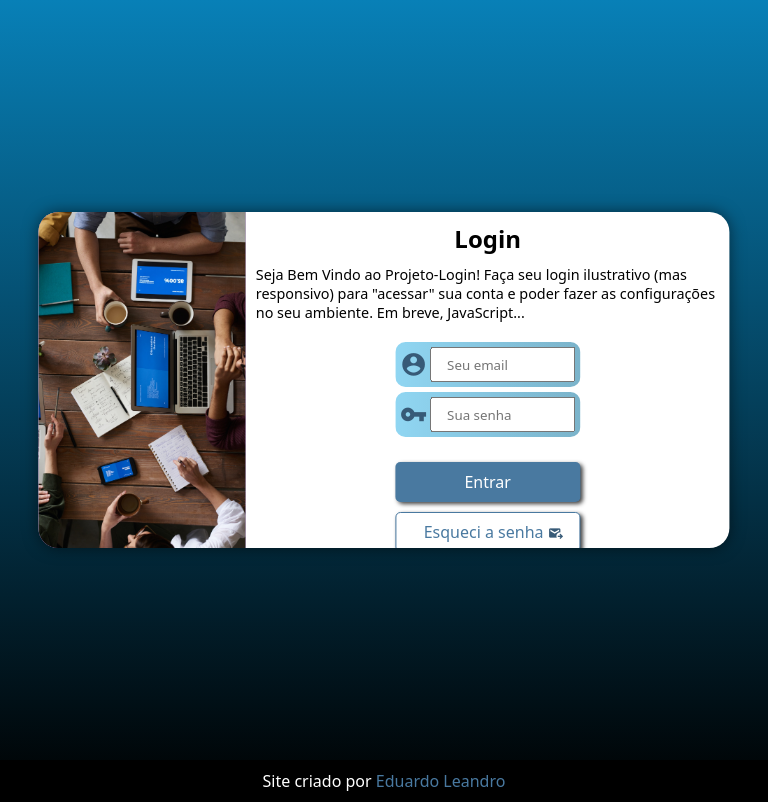
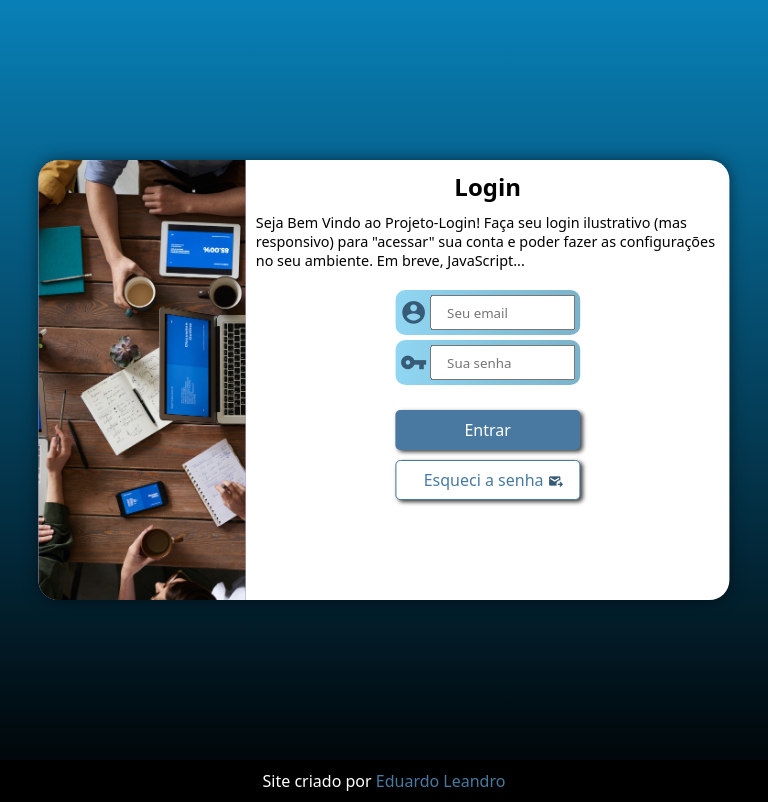
Before and after one commit to eduleandrors/projeto-telalogin, a plain HTML site: page index.html in a window 768 px wide. Drawn offline with Linux system fonts and the light colour scheme.

Commit message:
Update media-query.css

```diff
--- a/estilos/media-query.css
+++ b/estilos/media-query.css
@@ -7,7 +7,7 @@
 
   section#login {
     width: 90vw;
-    height: 42vh;
+    height: 55vh;
   }
 
   section#login > div#imagem {
```
